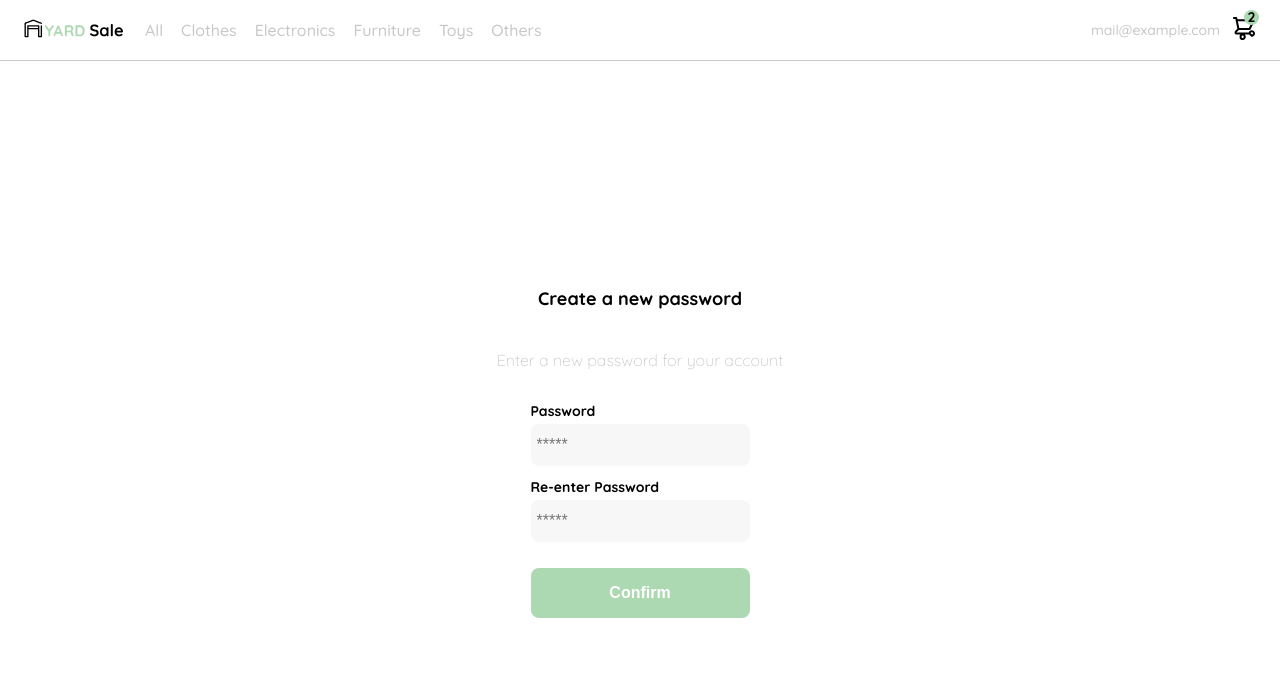
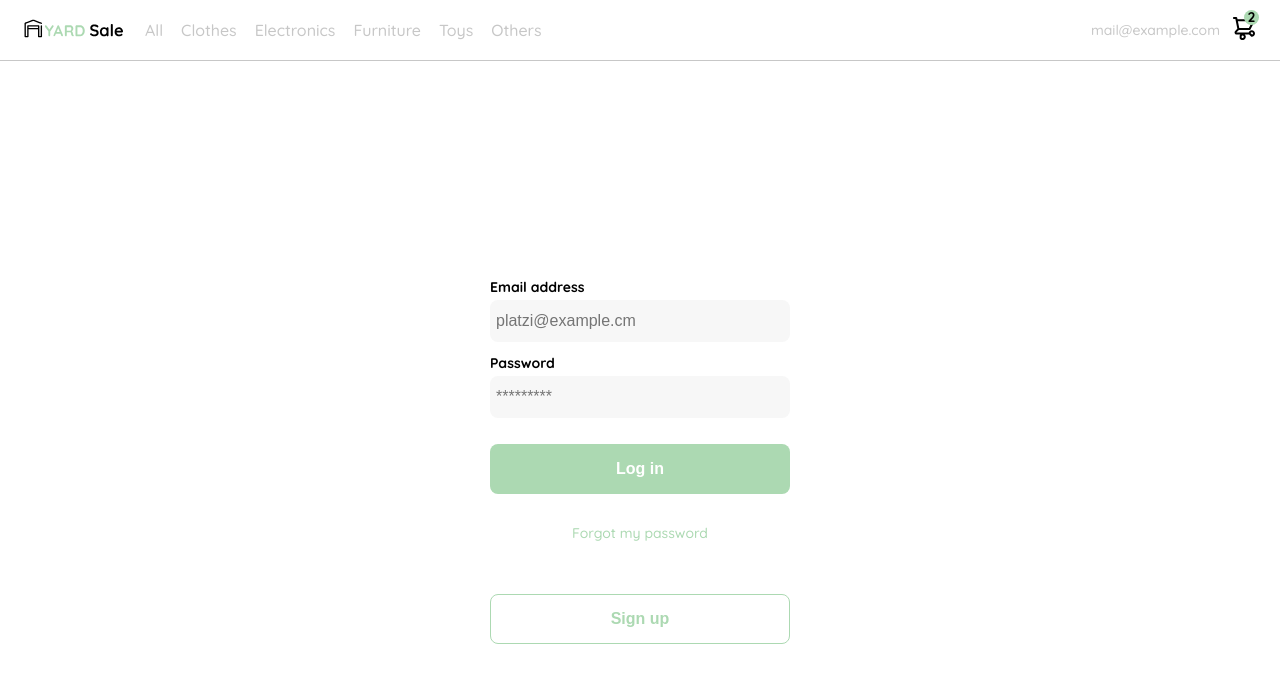
Before and after one commit to fernastereo/ludesigns, a React app: page /login in a window 1280 px wide. Shown: the top 682 px of the page. Built offline with nearby package versions, Linux system fonts and the light colour scheme.

Commit message:
updates Login page

```diff
--- a/src/pages/Login.jsx
+++ b/src/pages/Login.jsx
@@ -1,42 +1,41 @@
-import React from "react";
-import "../styles/Login.scss";
+import React, { useRef } from "react";
+import "@styles/Login.scss";
 import logo from "@logos/logo_yard_sale.svg";
 
 const Login = () => {
+  const form = useRef(null);
+
   return (
-    <div className="login">
-      <div className="form-container">
+    <div className="Login">
+      <div className="Login-container">
         <img src={logo} alt="logo" className="logo" />
-        <h1 className="title">Create a new password</h1>
-        <p className="subtitle">Enter a new password for your account</p>
-
-        <form action="" className="form">
-          <label for="password" className="label">
+        <form action="/" className="form" ref={form}>
+          <label htmlFor="email" className="label">
+            Email address
+          </label>
+          <input
+            type="text"
+            id="email"
+            placeholder="platzi@example.cm"
+            className="input input-email"
+          />
+          <label htmlFor="password" className="label">
             Password
           </label>
           <input
             type="password"
             id="password"
-            placeholder="*****"
+            placeholder="*********"
             className="input input-password"
           />
-
-          <label for="new-password" className="label">
-            Re-enter Password
-          </label>
-          <input
-            type="password"
-            id="new-password"
-            placeholder="*****"
-            className="input input-password"
-          />
-
           <input
             type="submit"
-            value="Confirm"
+            value="Log in"
             className="primary-button login-button"
           />
+          <a href="/">Forgot my password</a>
         </form>
+        <button className="secondary-button signup-button">Sign up</button>
       </div>
     </div>
   );
--- a/src/styles/Login.scss
+++ b/src/styles/Login.scss
@@ -1,62 +1,51 @@
 @import 'vars';
 
-.login {
+.Login {
 	width: 100%;
 	height: 100vh;
 	display: grid;
 	place-items: center;
 }
-
-.form-container{
+.Login-container {
 	display: grid;
 	grid-template-rows: auto 1fr auto;
 	width: 300px;
 }
-
-.logo{
+.logo {
 	width: 150px;
 	margin-bottom: 48px;
 	justify-self: center;
 	display: none;
 }
-
-.title{
-    font-size: var(--lg);
-    margin-bottom: 12px;
-    text-align: center;
-}
-
-.subtitle{
-    color: var(--very-light-pink);
-    font-size: var(--md);
-    font-weight: 300;
-    margin-top: 0;
-    margin-bottom: 32px;
-    text-align: center;
-}
-
 .form {
 	display: flex;
 	flex-direction: column;
 }
-
+.form a {
+	color: var(--hospital-green);
+	font-size: var(--sm);
+	text-align: center;
+	text-decoration: none;
+	margin-bottom: 52px;
+}
 .label {
 	font-size: var(--sm);
 	font-weight: bold;
 	margin-bottom: 4px;
 }
-
-.input{
+.input {
 	background-color: var(--text-input-field);
-    border:none;
+	border: none;
 	border-radius: 8px;
 	height: 30px;
 	font-size: var(--md);
 	padding: 6px;
 	margin-bottom: 12px;
 }
-
-.primary-button{
+.input-email {
+	margin-bottom: 22px;
+}
+.primary-button {
 	background-color: var(--hospital-green);
 	border-radius: 8px;
 	border: none;
@@ -67,14 +56,23 @@
 	font-weight: bold;
 	height: 50px;
 }
-
-.login-button{
+.secondary-button {
+	background-color: var(--white);
+	border-radius: 8px;
+	border: 1px solid var(--hospital-green);
+	color: var(--hospital-green);
+	width: 100%;
+	cursor: pointer;
+	font-size: var(--md);
+	font-weight: bold;
+	height: 50px;
+}
+.login-button {
 	margin-top: 14px;
 	margin-bottom: 30px;
 }
-
 @media (max-width: 640px) {
-    .logo {
+	.Login-container .logo {
 		display: block;
 	}
 }
```
Lines whose indentation alone changed are shown as unchanged.
